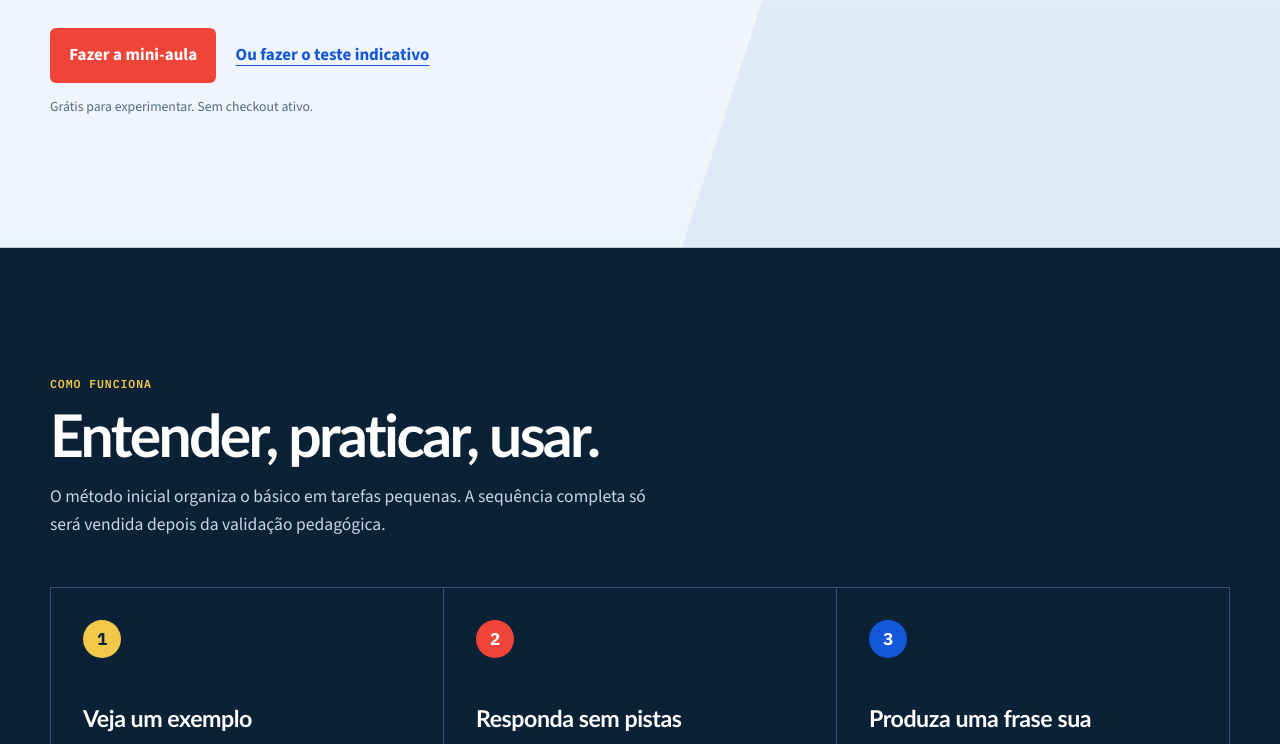
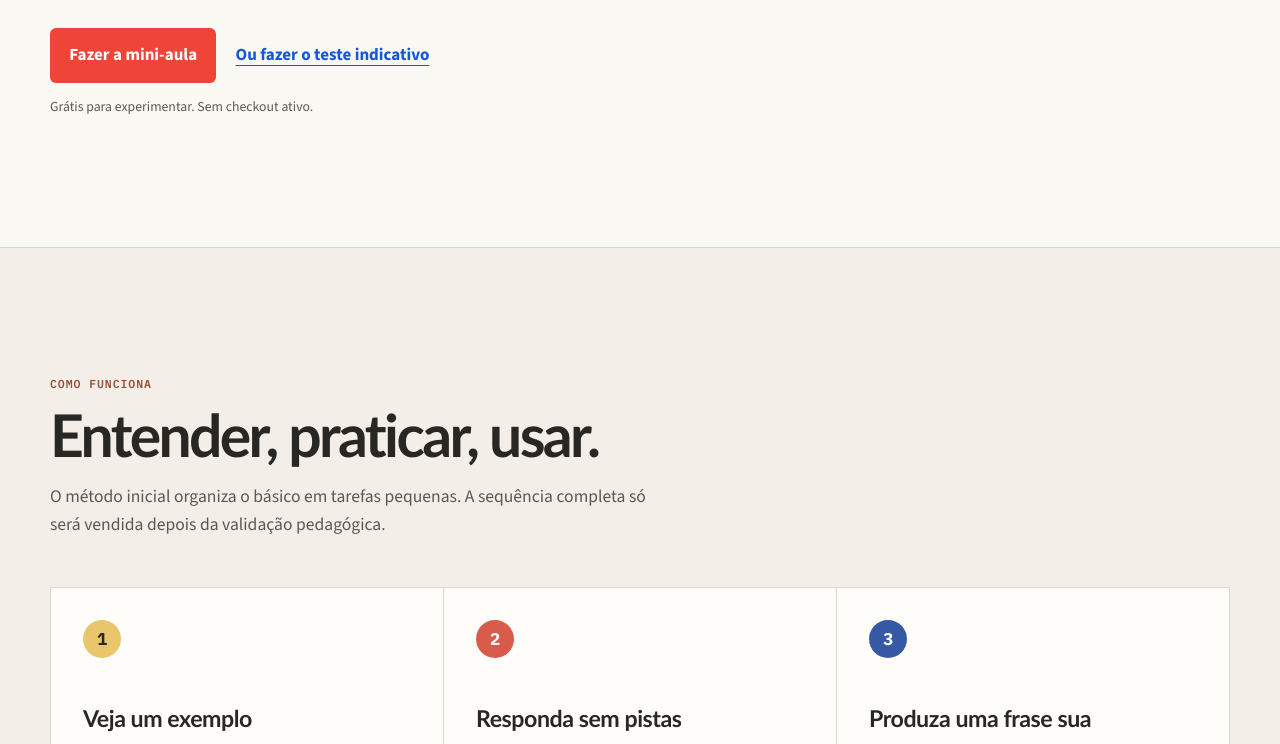
Before and after one commit to Barreto-JB/barreto-english-preview, a plain HTML site: page index.html in a window 1280 px wide. Shown: the part 736-1480 px from the top of the page. Drawn offline with nearby package versions, Linux system fonts and the light colour scheme; a web font is replaced by a local one.

Commit message:
Apply warm editorial theme to Steff by Step preview

```diff
--- a/index.html
+++ b/index.html
@@ -4,7 +4,7 @@
     <meta charset="UTF-8" />
     <meta name="robots" content="noindex, nofollow" />
     <meta name="viewport" content="width=device-width, initial-scale=1.0" />
-    <meta name="theme-color" content="#f3f7fb" />
+    <meta name="theme-color" content="#faf8f3" />
     <link rel="preconnect" href="https://fonts.googleapis.com" />
     <link rel="preconnect" href="https://fonts.gstatic.com" crossorigin />
     <link href="https://fonts.googleapis.com/css2?family=Familjen+Grotesk:wght@400;500;600;700&family=IBM+Plex+Mono:wght@400;500;600;700&family=Source+Sans+3:wght@400;500;600;700&display=swap" rel="stylesheet" />
@@ -19,6 +19,7 @@
     <title>Steff by Step | Inglês geral A0–A1</title>
     <script type="module" crossorigin src="/barreto-english-preview/assets/index--bIkXjKk.js"></script>
     <link rel="stylesheet" crossorigin href="/barreto-english-preview/assets/index-DZ6xm6tV.css">
+    <link rel="stylesheet" href="/barreto-english-preview/assets/editorial-theme.css?v=1">
   </head>
   <body>
     <a class="skip-link" href="#conteudo">Saltar para o conteúdo</a>
```
